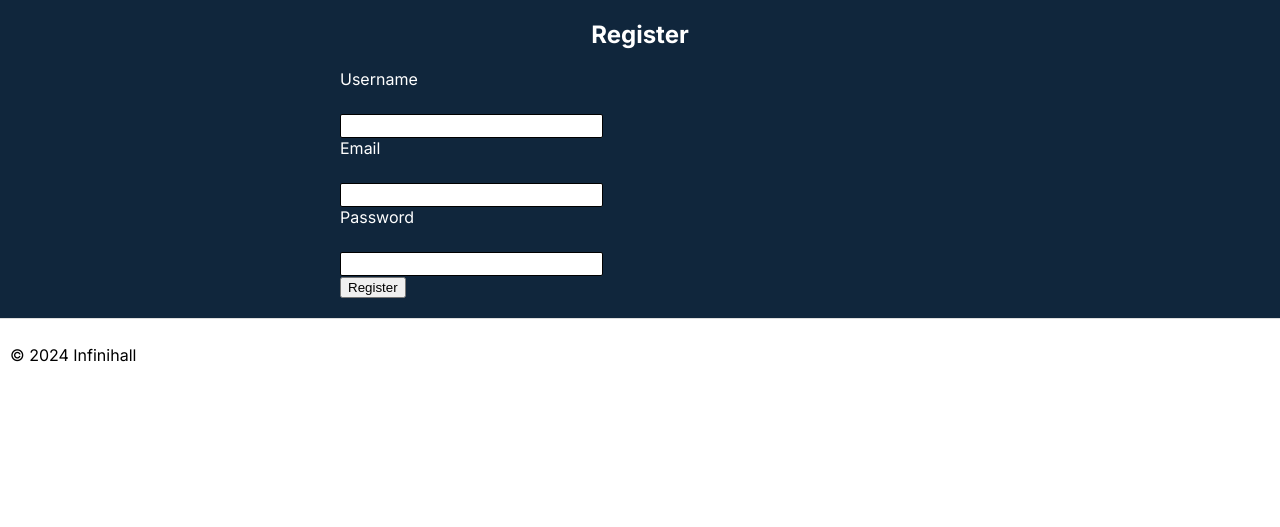
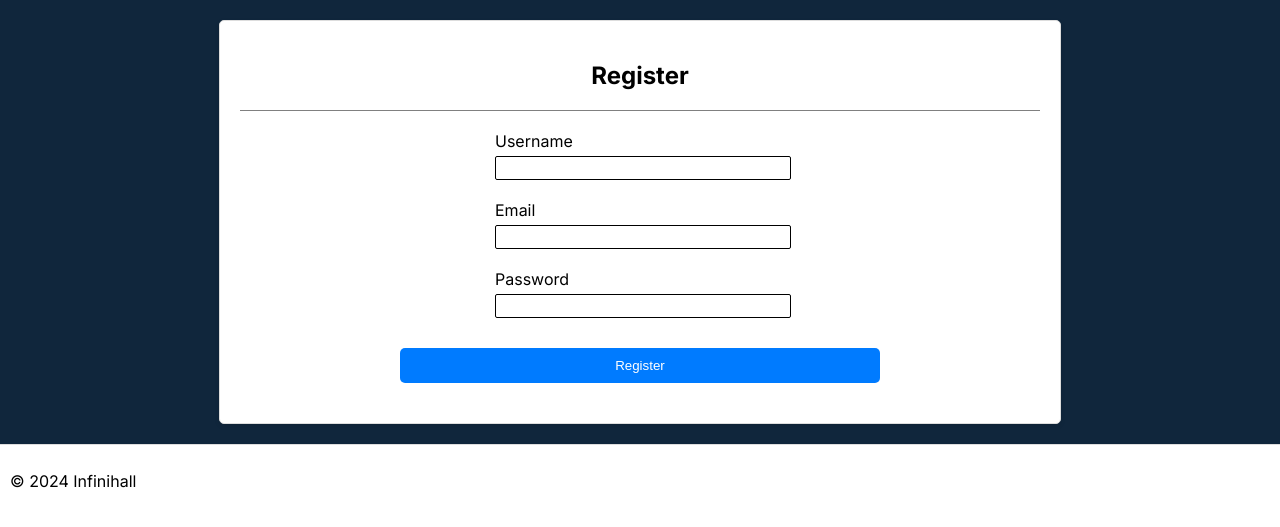
Before and after one commit to slimer37/108-video-share-site, a Flask app: page /register in a window 1280 px wide. Shown: the part 68-595 px from the top of the page. Run offline with Flask 3, Linux system fonts and the light colour scheme; some libraries are stand-ins or nearby versions.

Commit message:
Update register.html

```diff
--- a/templates/register.html
+++ b/templates/register.html
@@ -3,23 +3,31 @@
 {% block title %}Register{% endblock %}
 
 {% block content %}
+<div class="container">
     <div class="form-container">
-    <h2>Register</h2>
+        <h2 class="section-header">Register</h2>
         <form method="POST">
             {{ form.hidden_tag() }}
-        <div>
-            {{ form.username.label }}<br>
-            {{ form.username(size=30) }}
+
+            <div style="margin: 10px;">
+                <div class="login-field">
+                    {{ form.username.label }}
+                    {{ form.username(style="width:100%") }}
                 </div>
-        <div>
-            {{ form.email.label }}<br>
-            {{ form.email(size=30) }}
+                <br>
+                <div class="login-field">
+                    {{ form.email.label }}
+                    {{ form.email(style="width:100%") }}
                 </div>
-        <div>
-            {{ form.password.label }}<br>
-            {{ form.password(size=30) }}
+                <br>
+                <div class="login-field">
+                    {{ form.password.label }}
+                    {{ form.password(style="width:100%") }}
                 </div>
-        <button type="submit">Register</button>
+            </div>
+            <br>
+            <button type="submit" class="btn" style="display: block; width: 80%; margin: auto">Register</button>
         </form>
     </div>
+</div>
 {% endblock %}
```
Lines whose indentation alone changed are shown as unchanged.
